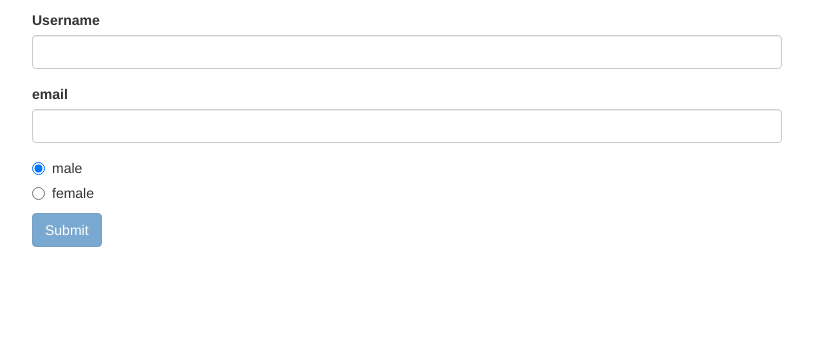
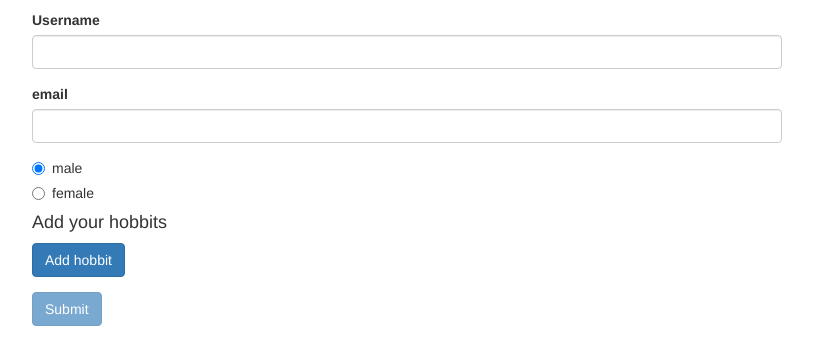
Before and after one commit to carloscorti/angular-reactive-forms, an Angular app: page / in a window 1280 px wide. Shown: the top 364 px of the page, without its empty margins (233-1046 px from the left). Built offline with nearby package versions, Linux system fonts and the light colour scheme.

Commit message:
dinamically add form control inputs iwth validators and help messages

```diff
--- a/src/app/app.component.html
+++ b/src/app/app.component.html
@@ -53,6 +53,27 @@
         >
           Enter a valid data
         </span>
+        <div class="form-group" formGroupName="hobbits">
+          <h4>Add your hobbits</h4>
+          <button class="btn btn-primary" type="button" (click)="addHobbit()">
+            Add hobbit
+          </button>
+          <div
+            class="form-gruop"
+            *ngFor="let control of hobbitsControls; index as index"
+          >
+            <input class="form-control" type="text" [formControlName]="index" />
+            <span
+              class="help-block"
+              *ngIf="
+                signUpFrom.get(getHobbitControlIndex(index))?.invalid &&
+                signUpFrom.get(getHobbitControlIndex(index))?.touched
+              "
+            >
+              Enter a valid hobbit
+            </span>
+          </div>
+        </div>
         <button
           class="btn btn-primary"
           type="submit"
--- a/src/app/app.component.ts
+++ b/src/app/app.component.ts
@@ -1,5 +1,12 @@
 import { Component, OnInit } from '@angular/core';
-import { FormControl, FormGroup, Validators } from '@angular/forms';
+import {
+  AbstractControl,
+  FormArray,
+  FormControl,
+  FormGroup,
+  Validators,
+} from '@angular/forms';
+
 @Component({
   selector: 'app-root',
   templateUrl: './app.component.html',
@@ -8,6 +15,9 @@ import { FormControl, FormGroup, Validators } from '@angular/forms';
 export class AppComponent implements OnInit {
   genders = ['male', 'female'];
   signUpFrom!: FormGroup;
+  get hobbitsControls(): AbstractControl[] {
+    return (this.signUpFrom.get('hobbits') as FormArray).controls;
+  }
 
   ngOnInit(): void {
     this.signUpFrom = new FormGroup({
@@ -16,10 +26,21 @@ export class AppComponent implements OnInit {
         email: new FormControl(null, [Validators.required, Validators.email]),
       }),
       gender: new FormControl('male'),
+      hobbits: new FormArray([]),
     });
   }
 
   onSubmit() {
     console.log(this.signUpFrom);
   }
+
+  addHobbit() {
+    (this.signUpFrom.get('hobbits') as FormArray).push(
+      new FormControl(null, Validators.required)
+    );
+  }
+
+  getHobbitControlIndex(index: number): string {
+    return `hobbits.${index}`;
+  }
 }
```
